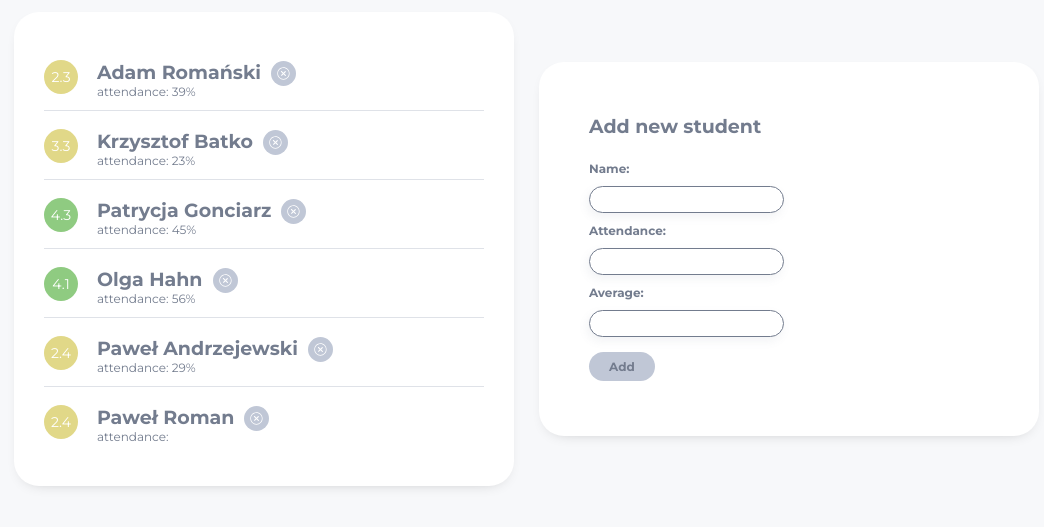
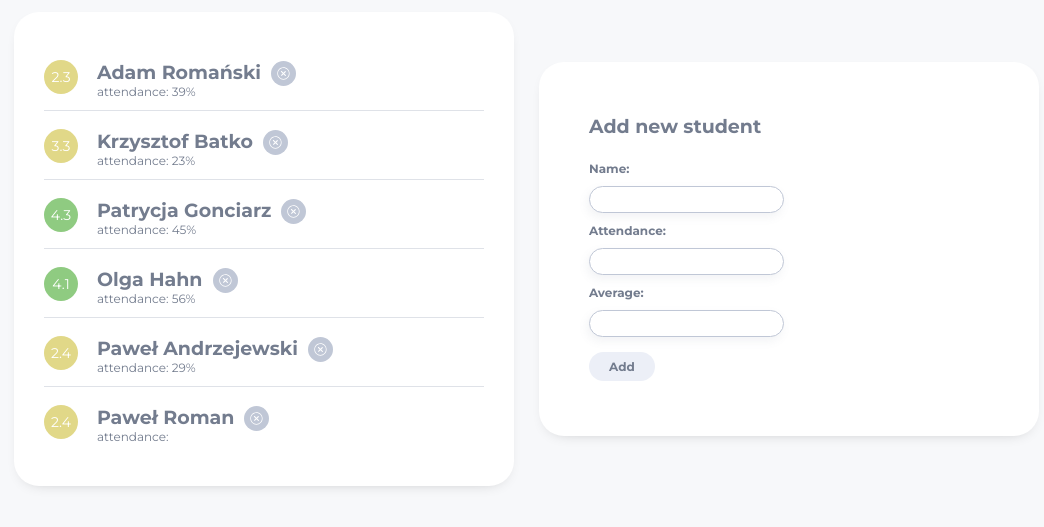
Before and after one commit to m-went/romans-exercise, a React (Create React App) app: page / in a window 1280 px wide. Shown: the part 151-678 px from the top of the page, without its empty margins (101-1145 px from the left). Built offline with nearby package versions, Linux system fonts and the light colour scheme.

Commit message:
add 2 color changes in addUserForm component

```diff
--- a/src/components/AddUserForm/AddUserForm.module.scss
+++ b/src/components/AddUserForm/AddUserForm.module.scss
@@ -29,7 +29,7 @@
 
   input {
     padding: 5px 8px;
-    border: 1px solid themeVariables.$darkGrey;
+    border: 1px solid themeVariables.$darkPurple;
     box-shadow: -2px 4px 10px rgba(115, 124, 142, 0.09);
     border-radius: 25px;
     &:focus {
@@ -43,7 +43,7 @@
   margin: 15px 0;
   padding: 7px 20px;
   font-size: themeVariables.$fontSizeS;
-  background-color: themeVariables.$grey;
+  background-color: themeVariables.$lightPurple;
   border-radius: 20px;
   border: none;
   font-weight: bold;
```
